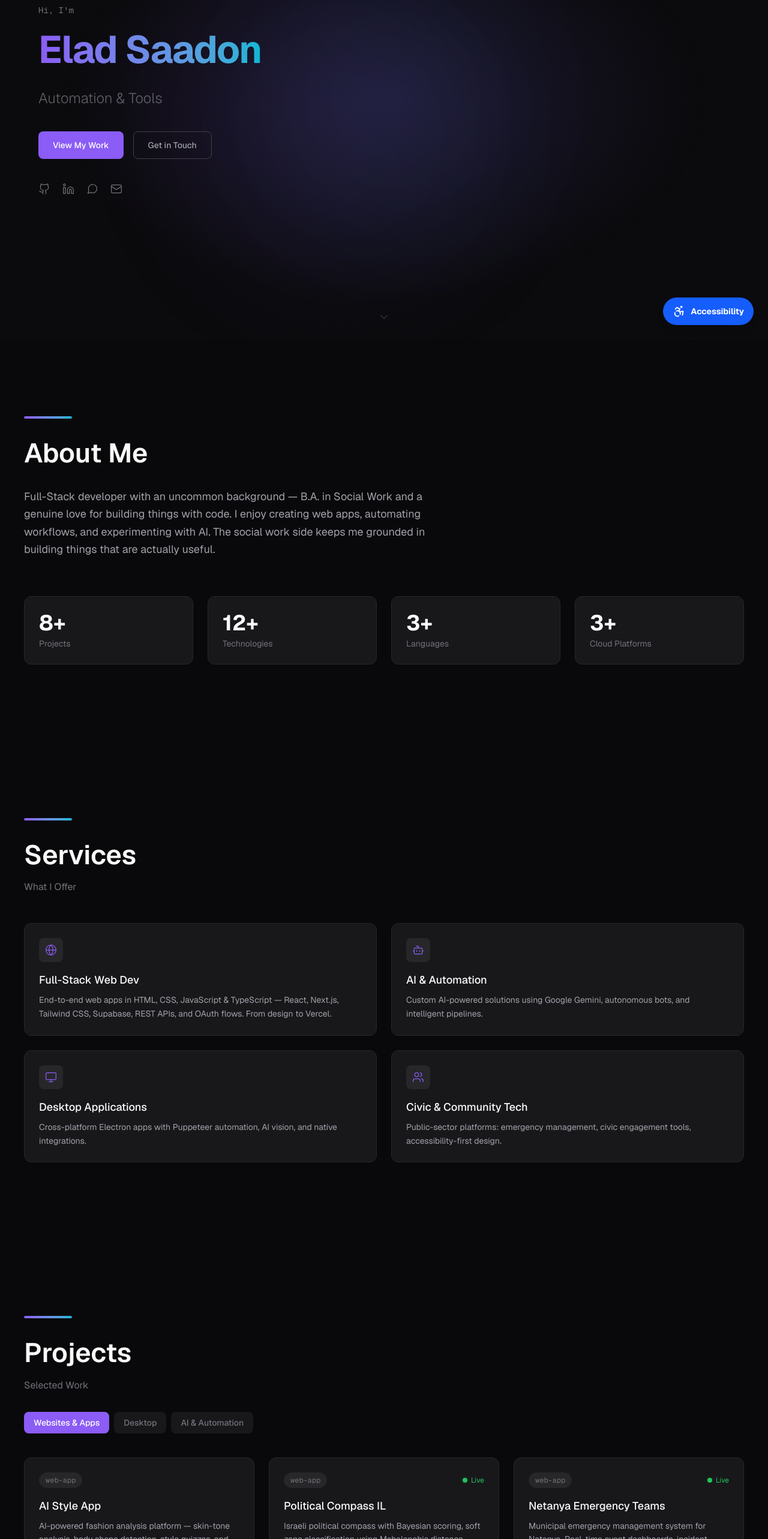
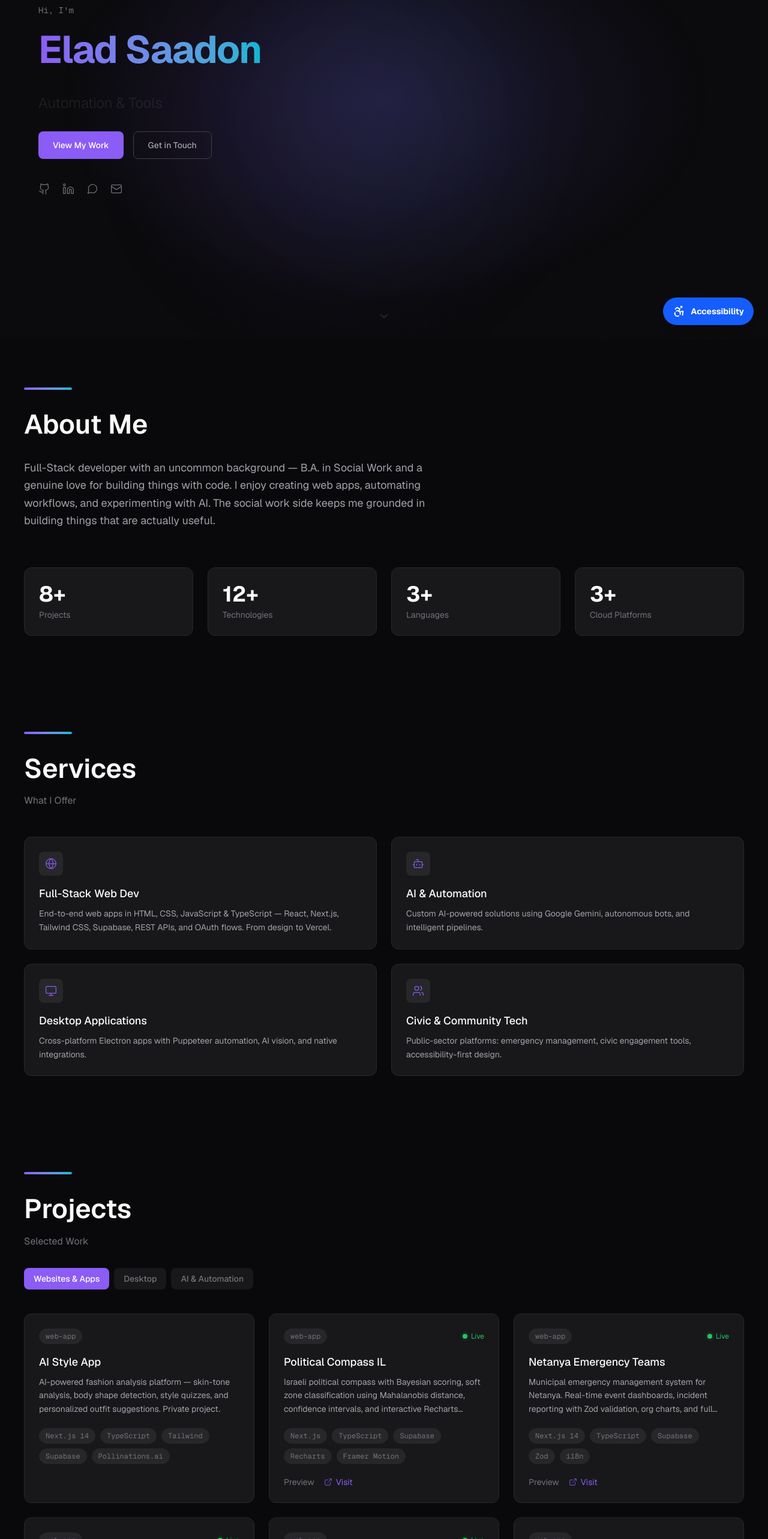
Before and after one commit to Bobikobi/elad-portfolio, a Next.js app: page / in a window 1280 px wide. Shown: the part 234-2800 px from the top of the page at 60% size. Built offline with nearby package versions, Linux system fonts and the light colour scheme.

Commit message:
fix: reduce section spacing py-32->py-20

```diff
--- a/src/components/sections/About.tsx
+++ b/src/components/sections/About.tsx
@@ -12,7 +12,7 @@ export default function About() {
   const inView = useInView(ref, { once: true, margin: '-100px' });
 
   return (
-    <section id="about" className="relative py-32 px-6" ref={ref}>
+    <section id="about" className="relative py-20 px-6" ref={ref}>
       <div className="mx-auto max-w-[1200px]">
         <motion.div
           initial={{ opacity: 0, y: 30 }}
--- a/src/components/sections/Contact.tsx
+++ b/src/components/sections/Contact.tsx
@@ -29,7 +29,7 @@ export default function Contact() {
     'w-full px-4 py-3 rounded-lg bg-[var(--color-bg-tertiary)] border border-[var(--color-border-default)] text-[var(--color-text-primary)] text-sm placeholder:text-[var(--color-text-tertiary)] focus:outline-none focus:border-[var(--color-accent)] focus:ring-1 focus:ring-[var(--color-accent)] transition-colors';
 
   return (
-    <section id="contact" className="relative py-32 px-6" ref={ref}>
+    <section id="contact" className="relative py-20 px-6" ref={ref}>
       <div className="mx-auto max-w-[1200px]">
         <div className="grid md:grid-cols-2 gap-16">
           {/* Left: info */}
--- a/src/components/sections/Projects.tsx
+++ b/src/components/sections/Projects.tsx
@@ -16,7 +16,7 @@ export default function Projects() {
   const filtered = projects.filter((p) => p.category === filter);
 
   return (
-    <section id="projects" className="relative py-32 px-6" ref={ref}>
+    <section id="projects" className="relative py-20 px-6" ref={ref}>
       <div className="mx-auto max-w-[1200px]">
         <motion.div
           initial={{ opacity: 0, y: 30 }}
--- a/src/components/sections/Services.tsx
+++ b/src/components/sections/Services.tsx
@@ -14,7 +14,7 @@ export default function Services() {
   const inView = useInView(ref, { once: true, margin: '-100px' });
 
   return (
-    <section id="services" className="relative py-32 px-6" ref={ref}>
+    <section id="services" className="relative py-20 px-6" ref={ref}>
       <div className="mx-auto max-w-[1200px]">
         <motion.div
           initial={{ opacity: 0, y: 30 }}
--- a/src/components/sections/TechStack.tsx
+++ b/src/components/sections/TechStack.tsx
@@ -11,7 +11,7 @@ export default function TechStack() {
   const inView = useInView(ref, { once: true, margin: '-100px' });
 
   return (
-    <section id="tech" className="relative py-32 px-6" ref={ref}>
+    <section id="tech" className="relative py-20 px-6" ref={ref}>
       <div className="mx-auto max-w-[1200px]">
         <motion.div
           initial={{ opacity: 0, y: 30 }}
```
